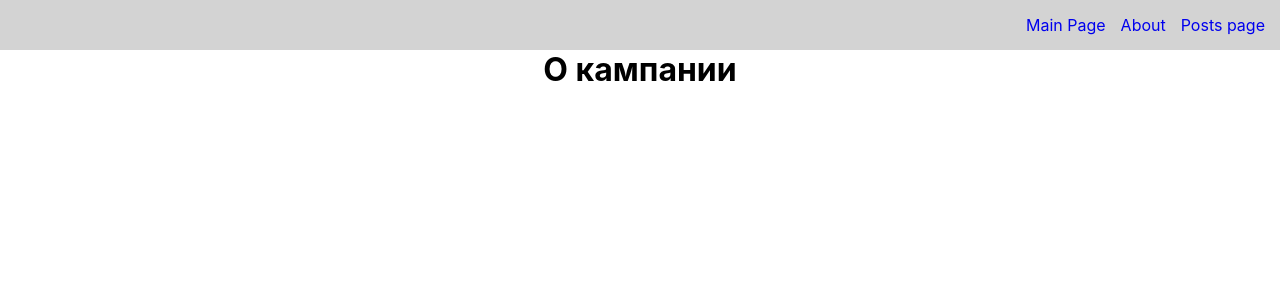
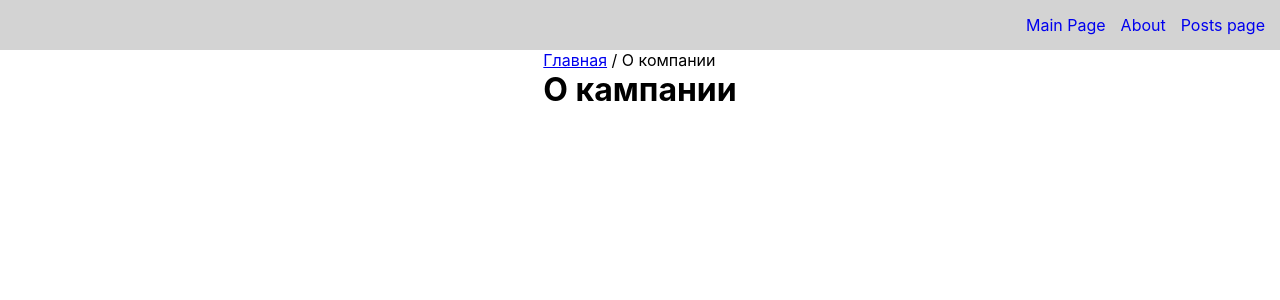
Before and after one commit to vladimirSEOadv/Todo-List, a React (Vite) app: page /about in a window 1280 px wide. Shown: the top 300 px of the page. Built offline with nearby package versions, Linux system fonts and the light colour scheme.

Commit message:
change About page

```diff
--- a/src/pages/About.jsx
+++ b/src/pages/About.jsx
@@ -1,10 +1,15 @@
 import React from 'react';
+import {Link} from "react-router-dom";
 
 const About = () => {
     return (
-            <h1>
+        <div>
+            <div style={{left: 0}}><Link to="/">Главная</Link> / О компании</div>
+            <h1 style={{display:"flex", justifyContent:"center"}}>
                 О кампании
             </h1>
+        </div>
+
     );
 };
 
```
